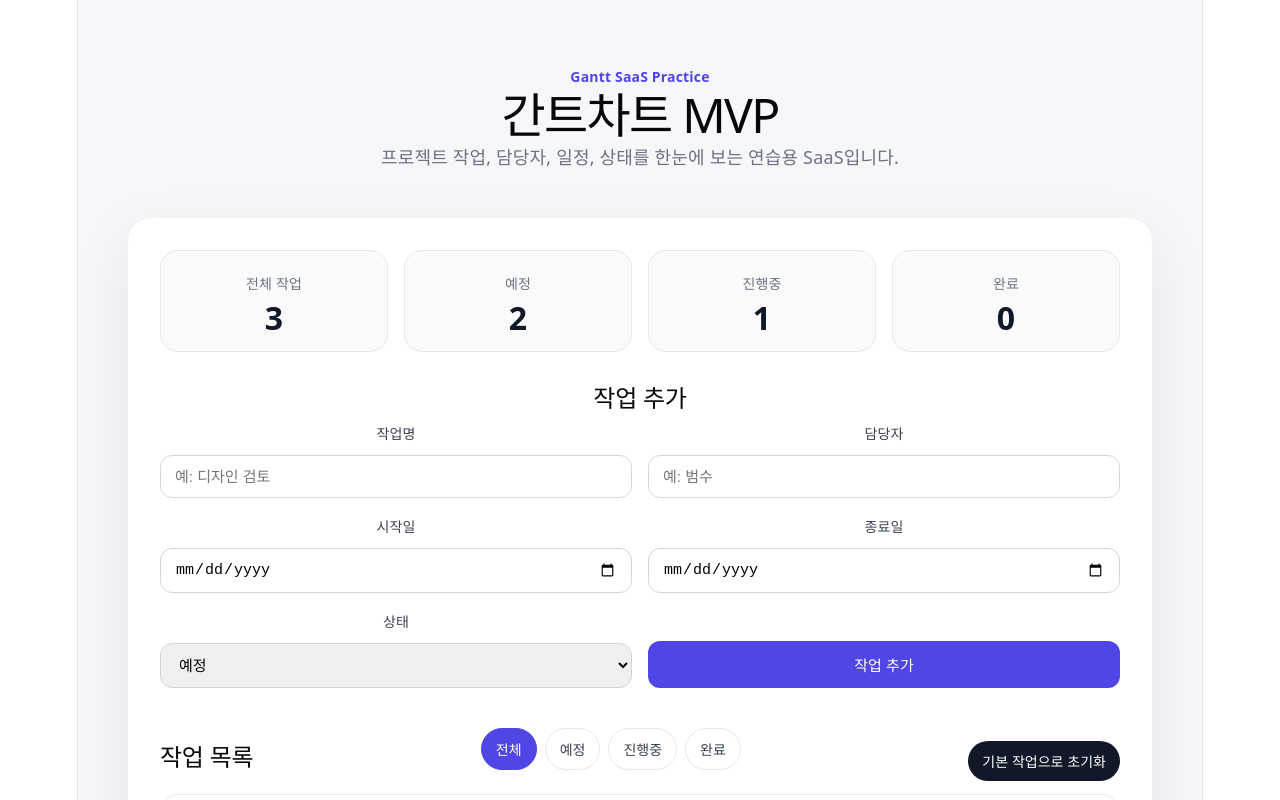
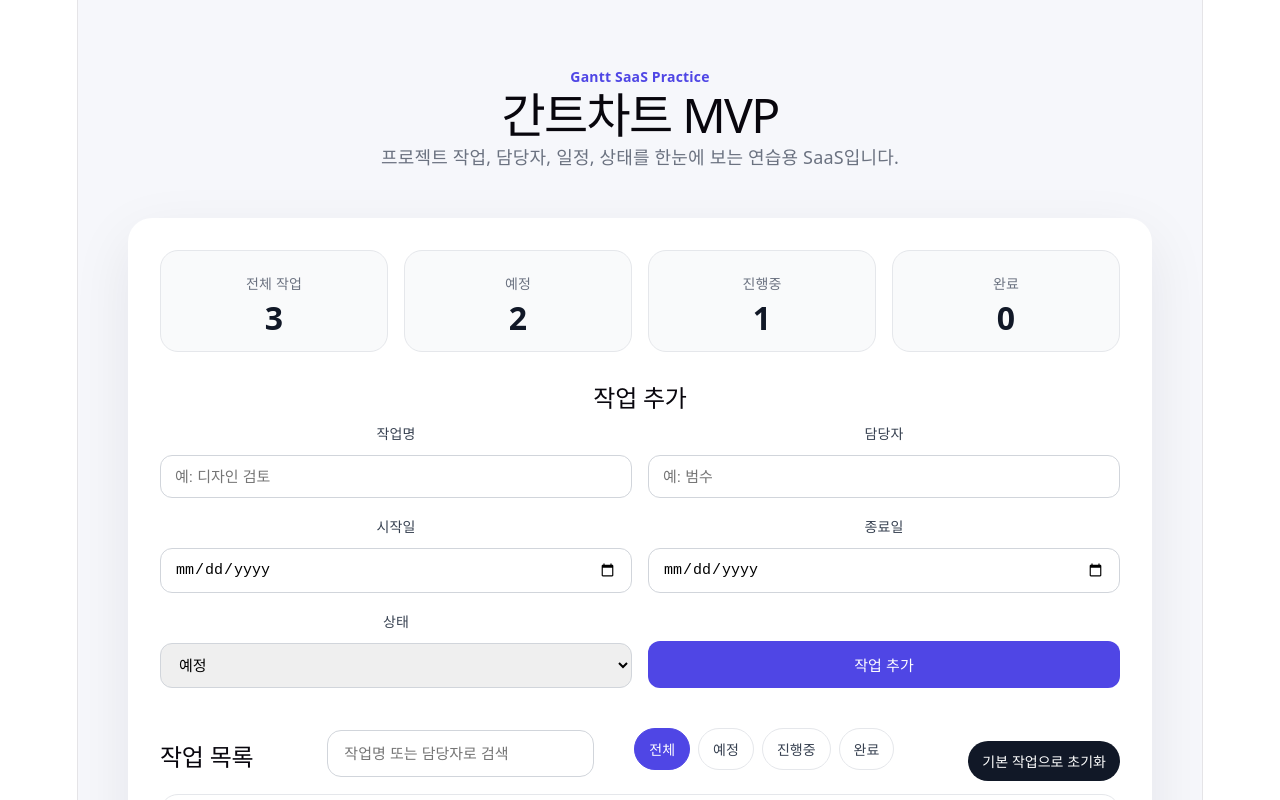
Before and after one commit to kbslk0612-blip/gantt-sass-practice, a React (Vite) app: page / in a window 1280 px wide. Shown: the top 800 px of the page. Built offline with nearby package versions, Linux system fonts and the light colour scheme.

Commit message:
fix task edit update logic

```diff
--- a/src/App.css
+++ b/src/App.css
@@ -293,3 +293,14 @@ h1 {
   background: #4f46e5;
   color: white;
 }
+.search-box {
+  margin-bottom: 16px;
+}
+
+.search-box input {
+  width: 100%;
+  padding: 14px 16px;
+  border: 1px solid #d1d5db;
+  border-radius: 14px;
+  font-size: 15px;
+}
--- a/src/App.jsx
+++ b/src/App.jsx
@@ -98,10 +98,14 @@ function App() {
 
   const [editingTaskId, setEditingTaskId] = useState(null)
   const [statusFilter, setStatusFilter] = useState('전체')
-const filteredTasks =
-  statusFilter === '전체'
-    ? tasks
-    : tasks.filter((task) => task.status === statusFilter)
+  const [searchText, setSearchText] = useState('')
+const filteredTasks = tasks.filter((task) => {
+  const matchesStatus = statusFilter === '전체' || task.status === statusFilter
+  const matchesSearch =
+    task.title.includes(searchText) || task.owner.includes(searchText)
+
+  return matchesStatus && matchesSearch
+})
  const chartDates = createDateRange(filteredTasks)
 
 const totalTaskCount = tasks.length
@@ -145,9 +149,9 @@ const doneTaskCount = tasks.filter((task) => task.status === '완료').length
     return
   }
 
-    if (editingTaskId) {
-      setTasks
-       filteredTasks.map((task) => (
+  if (editingTaskId !== null) {
+    setTasks(
+      tasks.map((task) =>
         task.id === editingTaskId ? { ...task, ...form } : task
       )
     )
@@ -295,6 +299,13 @@ const doneTaskCount = tasks.filter((task) => task.status === '완료').length
 
         <div className="section-header">
           <h2>작업 목록</h2>
+          <div className="search-box">
+  <input
+    value={searchText}
+    onChange={(event) => setSearchText(event.target.value)}
+    placeholder="작업명 또는 담당자로 검색"
+  />
+</div>
           <div className="filter-buttons">
   {['전체', '예정', '진행중', '완료'].map((status) => (
     <button
```
Lines whose indentation alone changed are shown as unchanged.
